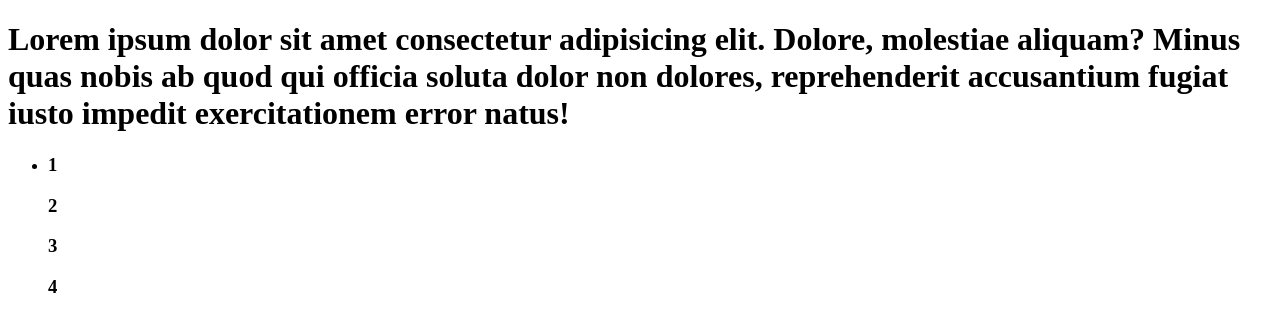
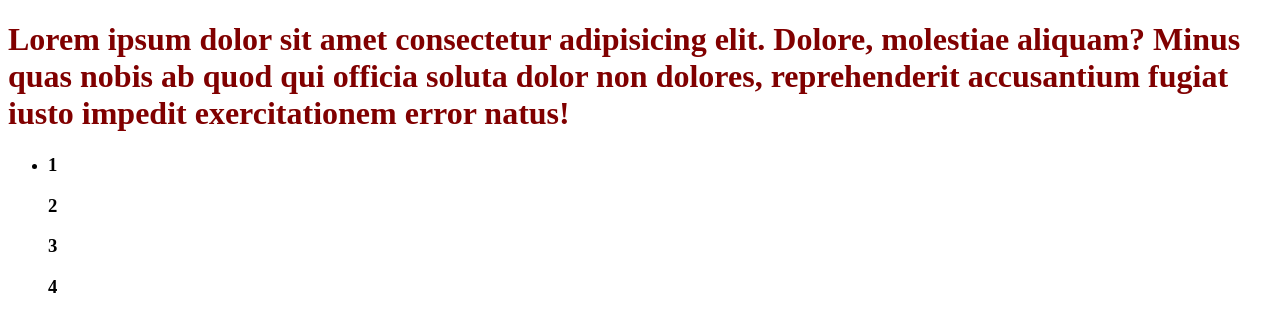
Before and after one commit to 1i-2022-Kacper-24/19.09.2024-Podstawy, a plain HTML site: page index.html in a window 1280 px wide. Drawn offline with Linux system fonts and the light colour scheme.

Commit message:
Changed text color

```diff
--- a/index.html
+++ b/index.html
@@ -7,7 +7,8 @@
     <title>Podstawy</title>
 </head>
 <body>
-    <h1>Lorem ipsum dolor sit amet consectetur adipisicing elit. Dolore, molestiae aliquam? Minus quas nobis ab quod qui officia soluta dolor non dolores, reprehenderit accusantium fugiat iusto impedit exercitationem error natus!</h1>
+
+    <h1 style="color: maroon;">Lorem ipsum dolor sit amet consectetur adipisicing elit. Dolore, molestiae aliquam? Minus quas nobis ab quod qui officia soluta dolor non dolores, reprehenderit accusantium fugiat iusto impedit exercitationem error natus!</h1>
 
     <ul>
         <li>
```
